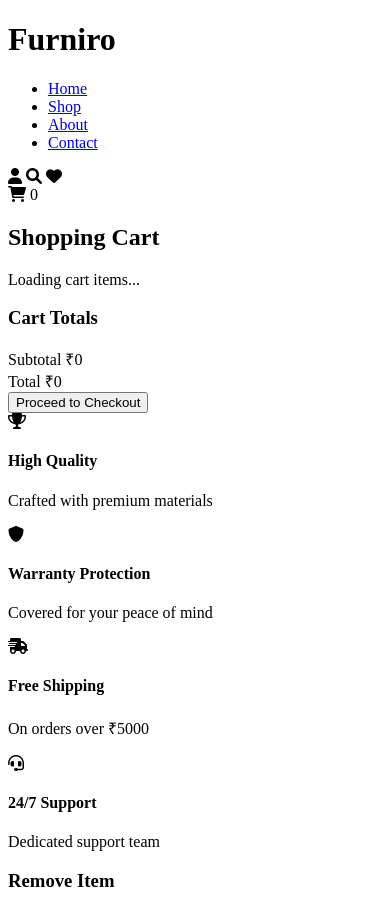
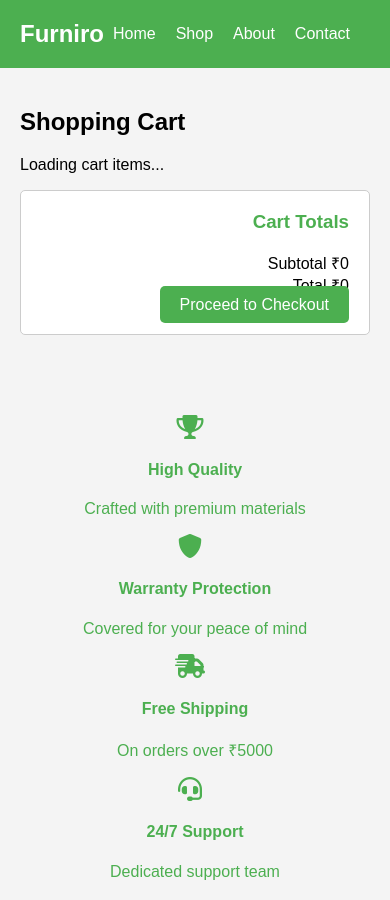
Before and after one commit to Sidharthbrahma/L2-Responsive-Cart-Page, a plain HTML site: page index.html in a window 390 px wide. Shown: the top 900 px of the page. Drawn offline with Linux system fonts and the light colour scheme; a script that the page names is missing.

Commit message:
update the L2-Responsive-Cart-Page

```diff
--- a/index.html
+++ b/index.html
@@ -3,15 +3,139 @@
 <head>
     <meta charset="UTF-8">
     <meta name="viewport" content="width=device-width, initial-scale=1.0">
-    <title>Shopping Cart</title>
-    <link rel="stylesheet" href="cart.css">
+    <title>Furniro - Shopping Cart</title>
     <link rel="stylesheet" href="https://cdnjs.cloudflare.com/ajax/libs/font-awesome/6.0.0-beta3/css/all.min.css">
+    <style>
+        /* Add your colorful CSS styles here */
+        body {
+            font-family: 'Arial', sans-serif;
+            margin: 0;
+            padding: 0;
+            background-color: #f4f4f4;
+        }
+
+        header {
+            background-color: #4CAF50;
+            color: #fff;
+            padding: 20px;
+            display: flex;
+            justify-content: space-between;
+            align-items: center;
+        }
+
+        header h1 {
+            margin: 0;
+            font-size: 24px;
+        }
+
+        nav ul {
+            list-style-type: none;
+            margin: 0;
+            padding: 0;
+            display: flex;
+        }
+
+        nav li {
+            margin-right: 20px;
+        }
+
+        nav a {
+            color: #fff;
+            text-decoration: none;
+        }
+
+        .cart-container {
+            max-width: 1200px;
+            margin: 40px auto;
+            padding: 0 20px;
+        }
+
+        .cart-item {
+            display: flex;
+            align-items: center;
+            background-color: #fff;
+            border: 1px solid #ccc;
+            border-radius: 5px;
+            padding: 20px;
+            margin-bottom: 20px;
+        }
+
+        .cart-item img {
+            width: 100px;
+            height: 100px;
+            object-fit: cover;
+            margin-right: 20px;
+        }
+
+        .cart-item-details {
+            flex: 1;
+        }
+
+        .cart-item-details h3 {
+            color: #4CAF50;
+            margin-top: 0;
+        }
+
+        .cart-item-quantity {
+            display: flex;
+            align-items: center;
+        }
+
+        .cart-item-quantity button,
+        .cart-item-quantity input {
+            margin: 0 5px;
+            background-color: #4CAF50;
+            color: #fff;
+            border: none;
+            padding: 5px 10px;
+            border-radius: 5px;
+        }
+
+        .cart-totals {
+            background-color: #fff;
+            border: 1px solid #ccc;
+            border-radius: 5px;
+            padding: 20px;
+            text-align: right;
+        }
+
+        .cart-totals h3 {
+            color: #4CAF50;
+            margin-top: 0;
+        }
+
+        .checkout-button {
+            background-color: #4CAF50;
+            color: #fff;
+            border: none;
+            padding: 10px 20px;
+            text-decoration: none;
+            cursor: pointer;
+            border-radius: 5px;
+            font-size: 16px;
+        }
+
+        .service-icons {
+            background-color: #f4f4f4;
+            padding: 40px 0;
+            text-align: center;
+        }
+
+        .service-item {
+            display: inline-block;
+            margin: 0 20px;
+            color: #4CAF50;
+        }
+
+        .service-item i {
+            font-size: 24px;
+            margin-right: 10px;
+        }
+    </style>
 </head>
 <body>
     <header>
-        <div class="logo">
         <h1>Furniro</h1>
-        </div>
         <nav>
             <ul>
                 <li><a href="#">Home</a></li>
@@ -20,22 +144,12 @@
                 <li><a href="#">Contact</a></li>
             </ul>
         </nav>
-        <div class="header-icons">
-            <i class="fas fa-user"></i>
-            <i class="fas fa-search"></i>
-            <i class="fas fa-heart"></i>
-            <div class="cart-icon">
-                <i class="fas fa-shopping-cart"></i>
-                <span class="cart-count">0</span>
-            </div>
-        </div>
     </header>
 
-    <main class="cart-container">
+    <div class="cart-container">
         <h2>Shopping Cart</h2>
 
-        <div class="cart-content">
-            <div class="cart-items" id="cart-items">
+        <div class="cart-items">
             <!-- Cart items will be dynamically loaded here -->
             <div class="loading-spinner">
                 <div class="spinner"></div>
@@ -55,14 +169,10 @@
                     <span id="cart-total">₹0</span>
                 </div>
             </div>
-                <button id="checkout-btn" class="checkout-button">
-                    Proceed to Checkout
-                </button>
+            <a href="#" id="checkout-btn" class="checkout-button">Proceed to Checkout</a>
         </div>
     </div>
-    </main>
 
-    <footer>
     <div class="service-icons">
         <div class="service-item">
             <i class="fas fa-trophy"></i>
@@ -93,7 +203,6 @@
             </div>
         </div>
     </div>
-    </footer>
 
     <!-- Confirmation Modal -->
     <div id="remove-item-modal" class="modal">
@@ -101,8 +210,8 @@
             <h3>Remove Item</h3>
             <p>Are you sure you want to remove this item from your cart?</p>
             <div class="modal-buttons">
-                <button id="cancel-remove">Cancel</button>
-                <button id="confirm-remove">Remove</button>
+                <button id="cancel-remove" class="modal-btn">Cancel</button>
+                <button id="confirm-remove" class="modal-btn">Remove</button>
             </div>
         </div>
     </div>
```
Lines whose indentation alone changed are shown as unchanged.
